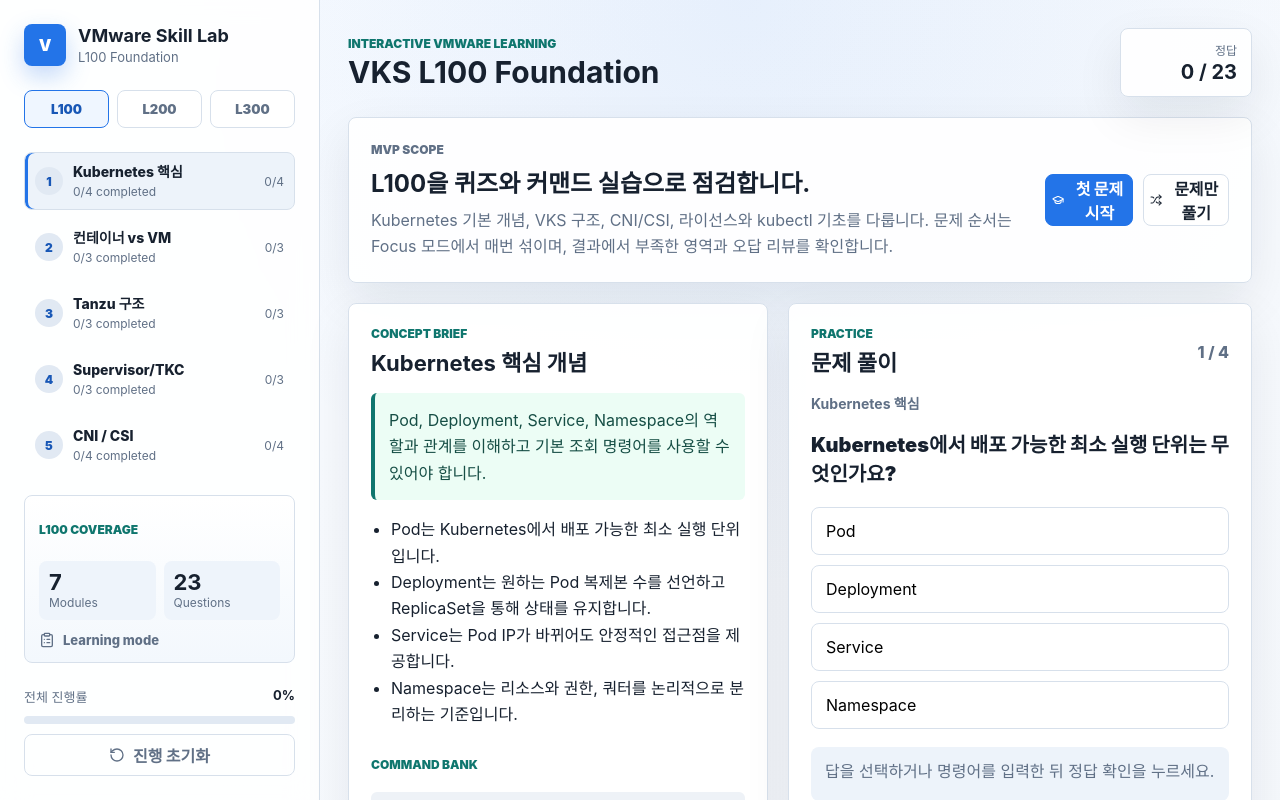
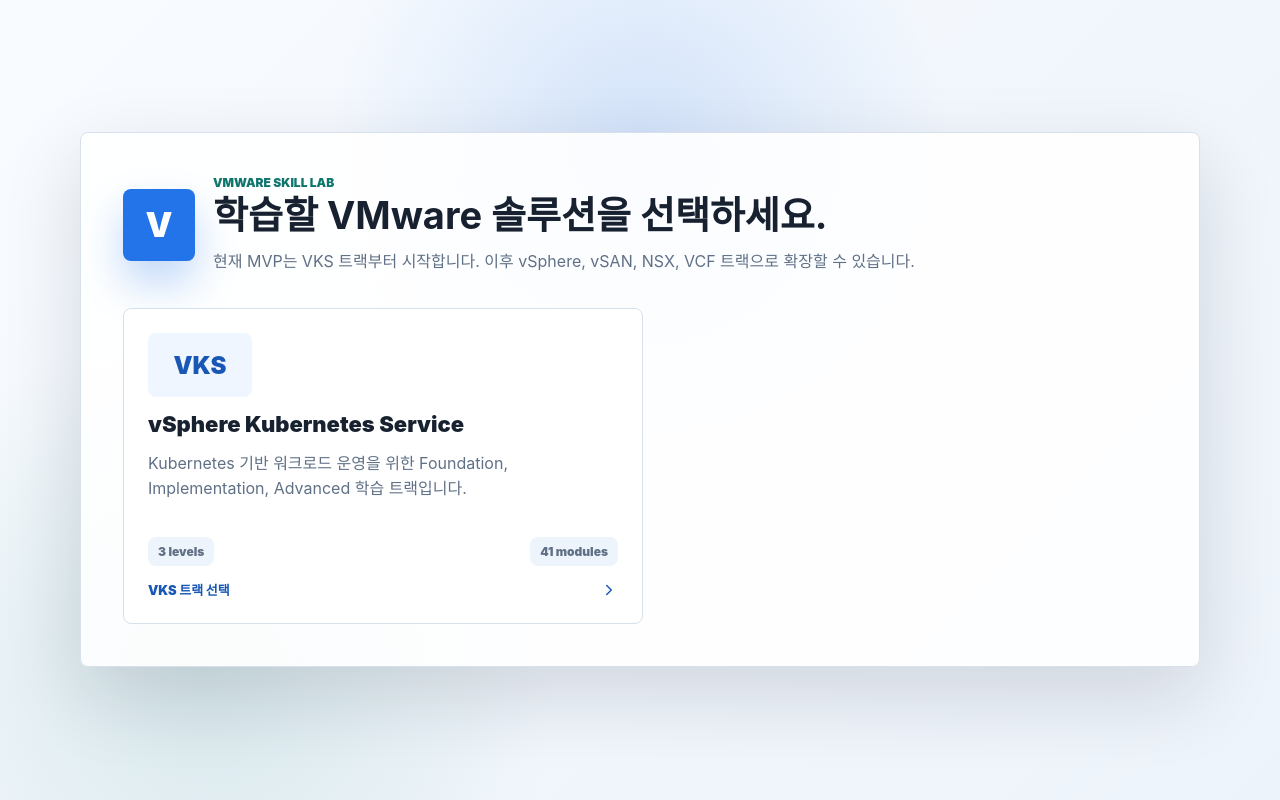
Before and after one commit to yurimheo/vmware-skill-lab, a React (Vite) app: page / in a window 1280 px wide. Shown: the top 800 px of the page. Built offline with nearby package versions, Linux system fonts and the light colour scheme.

Commit message:
Add solution and level launch screen

```diff
--- a/src/main.jsx
+++ b/src/main.jsx
@@ -64,6 +64,7 @@
   const [trackIndex, setTrackIndex] = useState(saved.trackIndex ?? 0);
   const selectedTrack = vksTracks[trackIndex] ?? vksTracks[0];
   const trackState = saved.tracks?.[selectedTrack.label] ?? {};
+  const [showGate, setShowGate] = useState(true);
   const [mode, setMode] = useState(saved.mode ?? "learn");
   const [moduleIndex, setModuleIndex] = useState(trackState.moduleIndex ?? 0);
   const [questionIndex, setQuestionIndex] = useState(trackState.questionIndex ?? 0);
@@ -112,6 +113,12 @@
     setFocusOrder(savedForTrack.focusOrder ?? []);
     setFocusCursor(savedForTrack.focusCursor ?? 0);
     setAnswers(savedForTrack.answers ?? {});
+  }
+
+  function enterTrack(index) {
+    selectTrack(index);
+    setShowGate(false);
+    requestAnimationFrame(() => window.scrollTo({ top: 0, behavior: "smooth" }));
   }
 
   function getFocusItem() {
@@ -251,6 +258,10 @@
     .filter(({ score }) => score.total && Math.round((score.correct / score.total) * 100) < 70);
   const incorrect = questionPool.filter((item) => answers[item.key]?.checked && !answers[item.key]?.correct);
 
+  if (showGate) {
+    return <LaunchScreen saved={saved} selectedIndex={trackIndex} onSelect={enterTrack} />;
+  }
+
   return (
     <div className={`app-shell ${mode === "focus" ? "focus-mode" : ""}`}>
       <aside className="sidebar">
@@ -260,19 +271,6 @@
             <h1>VMware Skill Lab</h1>
             <p>{selectedTrack.level}</p>
           </div>
-        </div>
-
-        <div className="level-tabs" aria-label="VKS levels">
-          {vksTracks.map((track, index) => (
-            <button
-              className={index === trackIndex ? "active" : ""}
-              key={track.label}
-              type="button"
-              onClick={() => selectTrack(index)}
-            >
-              {track.label}
-            </button>
-          ))}
         </div>
 
         <nav className="module-list" aria-label={`${selectedTrack.label} modules`}>
@@ -320,6 +318,9 @@
             <ClipboardList size={16} />
             <span>{mode === "focus" ? "Focus session active" : "Learning mode"}</span>
           </div>
+          <button className="ghost-button compact-button" type="button" onClick={() => setShowGate(true)}>
+            레벨 다시 선택
+          </button>
         </div>
 
         <div className="sidebar-footer">
@@ -407,6 +408,96 @@
         )}
       </main>
     </div>
+  );
+}
+
+function LaunchScreen({ saved, selectedIndex, onSelect }) {
+  const [solutionSelected, setSolutionSelected] = useState(false);
+
+  return (
+    <main className="launch-screen">
+      <section className="launch-hero" aria-label="VKS level selection">
+        <div className="launch-signal" aria-hidden="true">
+          <span />
+          <span />
+          <span />
+        </div>
+
+        <div className="launch-title">
+          <span className="launch-mark">V</span>
+          <div>
+            <p className="eyebrow">VMware Skill Lab</p>
+            <h1>{solutionSelected ? "학습할 VKS 레벨을 선택하세요." : "학습할 VMware 솔루션을 선택하세요."}</h1>
+            <p>
+              {solutionSelected
+                ? "각 레벨은 개념 학습, 문제 풀이, 커맨드 실습, 결과 리포트로 구성됩니다."
+                : "현재 MVP는 VKS 트랙부터 시작합니다. 이후 vSphere, vSAN, NSX, VCF 트랙으로 확장할 수 있습니다."}
+            </p>
+          </div>
+        </div>
+
+        {!solutionSelected ? (
+          <div className="solution-grid">
+            <button className="solution-card selected" type="button" onClick={() => setSolutionSelected(true)}>
+              <span className="solution-icon">VKS</span>
+              <span className="profile-name">vSphere Kubernetes Service</span>
+              <span className="profile-description">
+                Kubernetes 기반 워크로드 운영을 위한 Foundation, Implementation, Advanced 학습 트랙입니다.
+              </span>
+              <span className="profile-stats">
+                <span>3 levels</span>
+                <span>{vksTracks.reduce((total, track) => total + track.modules.length, 0)} modules</span>
+              </span>
+              <span className="profile-footer">
+                <span>VKS 트랙 선택</span>
+                <ChevronRight size={18} />
+              </span>
+            </button>
+          </div>
+        ) : (
+          <>
+            <button className="back-link" type="button" onClick={() => setSolutionSelected(false)}>
+              솔루션 다시 선택
+            </button>
+            <div className="profile-grid">
+              {vksTracks.map((track, index) => {
+                const pool = allQuestions(track);
+                const savedAnswers = saved.tracks?.[track.label]?.answers ?? {};
+                const completed = pool.filter((item) => savedAnswers[item.key]?.checked).length;
+                const correct = pool.filter((item) => savedAnswers[item.key]?.correct).length;
+                const percent = pool.length ? Math.round((completed / pool.length) * 100) : 0;
+
+                return (
+                  <button
+                    className={`profile-card ${index === selectedIndex ? "selected" : ""}`}
+                    key={track.label}
+                    type="button"
+                    onClick={() => onSelect(index)}
+                  >
+                    <span className="profile-level">{track.label}</span>
+                    <span className="profile-name">{track.level.replace(`${track.label} `, "")}</span>
+                    <span className="profile-description">{track.description}</span>
+                    <span className="profile-stats">
+                      <span>{track.modules.length} modules</span>
+                      <span>{pool.length} questions</span>
+                    </span>
+                    <span className="profile-progress" aria-hidden="true">
+                      <span style={{ width: `${percent}%` }} />
+                    </span>
+                    <span className="profile-footer">
+                      <span>
+                        {completed}/{pool.length} completed · {correct} correct
+                      </span>
+                      <ChevronRight size={18} />
+                    </span>
+                  </button>
+                );
+              })}
+            </div>
+          </>
+        )}
+      </section>
+    </main>
   );
 }
 
--- a/src/styles.css
+++ b/src/styles.css
@@ -271,6 +271,233 @@
 .workspace {
   min-width: 0;
   padding: 28px;
+}
+
+.launch-screen {
+  display: grid;
+  min-height: 100vh;
+  place-items: center;
+  padding: 36px;
+  background:
+    radial-gradient(circle at 50% 18%, rgba(35, 116, 232, 0.16), transparent 34%),
+    radial-gradient(circle at 16% 84%, rgba(15, 118, 110, 0.12), transparent 28%),
+    linear-gradient(135deg, #f8fbff, #edf3fa);
+}
+
+.launch-hero {
+  position: relative;
+  width: min(1120px, 100%);
+  overflow: hidden;
+  padding: 42px;
+  border: 1px solid var(--line);
+  border-radius: 8px;
+  background: rgba(255, 255, 255, 0.88);
+  box-shadow: 0 28px 80px rgba(15, 23, 42, 0.14);
+  animation: launchIn 460ms cubic-bezier(0.2, 0.8, 0.2, 1) both;
+}
+
+.launch-signal {
+  position: absolute;
+  top: 28px;
+  right: 36px;
+  display: flex;
+  gap: 7px;
+}
+
+.launch-signal span {
+  display: block;
+  width: 10px;
+  height: 42px;
+  border-radius: 999px;
+  background: linear-gradient(180deg, var(--blue), var(--teal));
+  opacity: 0.22;
+  transform-origin: bottom;
+  animation: signalPulse 900ms ease-in-out both;
+}
+
+.launch-signal span:nth-child(2) {
+  animation-delay: 90ms;
+}
+
+.launch-signal span:nth-child(3) {
+  animation-delay: 180ms;
+}
+
+.launch-title {
+  display: flex;
+  align-items: center;
+  gap: 18px;
+  max-width: 820px;
+  margin-bottom: 34px;
+}
+
+.launch-mark {
+  display: grid;
+  width: 72px;
+  height: 72px;
+  flex: 0 0 auto;
+  place-items: center;
+  border-radius: 8px;
+  background: var(--blue);
+  color: #fff;
+  font-size: 34px;
+  font-weight: 900;
+  box-shadow: 0 22px 42px rgba(35, 116, 232, 0.28);
+}
+
+.launch-title h1,
+.launch-title p {
+  margin: 0;
+}
+
+.launch-title h1 {
+  margin-top: 4px;
+  font-size: 38px;
+  line-height: 1.15;
+}
+
+.launch-title p:last-child {
+  margin-top: 10px;
+  color: var(--muted);
+  font-size: 16px;
+  line-height: 1.65;
+}
+
+.solution-grid,
+.profile-grid {
+  display: grid;
+  gap: 18px;
+}
+
+.solution-grid {
+  grid-template-columns: minmax(0, 520px);
+}
+
+.profile-grid {
+  grid-template-columns: repeat(3, minmax(0, 1fr));
+}
+
+.solution-card,
+.profile-card {
+  position: relative;
+  display: grid;
+  min-height: 270px;
+  gap: 14px;
+  padding: 24px;
+  overflow: hidden;
+  border: 1px solid var(--line);
+  border-radius: 8px;
+  background: #fff;
+  color: var(--ink);
+  text-align: left;
+  cursor: pointer;
+}
+
+.solution-card::before,
+.profile-card::before {
+  content: "";
+  position: absolute;
+  inset: 0;
+  background: linear-gradient(135deg, rgba(35, 116, 232, 0.12), transparent 42%);
+  opacity: 0;
+  transition: opacity 160ms ease;
+}
+
+.solution-card:hover,
+.profile-card:hover,
+.profile-card.selected {
+  border-color: var(--blue);
+  box-shadow: 0 22px 46px rgba(35, 116, 232, 0.14);
+}
+
+.solution-card:hover::before,
+.profile-card:hover::before,
+.profile-card.selected::before {
+  opacity: 1;
+}
+
+.solution-card > *,
+.profile-card > * {
+  position: relative;
+}
+
+.solution-icon,
+.profile-level {
+  display: grid;
+  width: 86px;
+  height: 64px;
+  place-items: center;
+  border-radius: 8px;
+  background: #eff6ff;
+  color: var(--blue-dark);
+  font-size: 24px;
+  font-weight: 900;
+}
+
+.solution-icon {
+  width: 104px;
+}
+
+.profile-name {
+  display: block;
+  font-size: 22px;
+  font-weight: 900;
+  line-height: 1.2;
+}
+
+.profile-description {
+  display: block;
+  min-height: 72px;
+  color: var(--muted);
+  line-height: 1.55;
+}
+
+.profile-stats,
+.profile-footer {
+  display: flex;
+  align-items: center;
+  justify-content: space-between;
+  gap: 10px;
+}
+
+.profile-stats span {
+  padding: 7px 10px;
+  border-radius: 8px;
+  background: #eef4fb;
+  color: var(--muted);
+  font-size: 12px;
+  font-weight: 900;
+}
+
+.profile-progress {
+  height: 8px;
+  overflow: hidden;
+  border-radius: 999px;
+  background: #e1e9f3;
+}
+
+.profile-progress span {
+  display: block;
+  height: 100%;
+  border-radius: inherit;
+  background: linear-gradient(90deg, var(--teal), var(--blue));
+}
+
+.profile-footer {
+  color: var(--blue-dark);
+  font-size: 13px;
+  font-weight: 900;
+}
+
+.back-link {
+  width: fit-content;
+  margin-bottom: 14px;
+  padding: 0;
+  border: 0;
+  background: transparent;
+  color: var(--muted);
+  font-weight: 900;
+  cursor: pointer;
 }
 
 .topbar,
@@ -571,6 +798,10 @@
   color: var(--muted);
 }
 
+.compact-button {
+  min-height: 38px;
+}
+
 .result-summary {
   display: grid;
   grid-template-columns: repeat(3, minmax(0, 1fr));
@@ -695,6 +926,32 @@
   }
 }
 
+@keyframes launchIn {
+  from {
+    opacity: 0;
+    transform: translateY(18px) scale(0.98);
+  }
+  to {
+    opacity: 1;
+    transform: translateY(0) scale(1);
+  }
+}
+
+@keyframes signalPulse {
+  0% {
+    opacity: 0;
+    transform: scaleY(0.35);
+  }
+  45% {
+    opacity: 0.45;
+    transform: scaleY(1.12);
+  }
+  100% {
+    opacity: 0.22;
+    transform: scaleY(1);
+  }
+}
+
 @media (max-width: 1020px) {
   .app-shell {
     grid-template-columns: 1fr;
@@ -708,12 +965,37 @@
   .content-grid {
     grid-template-columns: 1fr;
   }
+
+  .profile-grid {
+    grid-template-columns: 1fr;
+  }
 }
 
 @media (max-width: 680px) {
   .workspace,
   .sidebar {
     padding: 16px;
+  }
+
+  .launch-screen {
+    padding: 16px;
+  }
+
+  .launch-hero {
+    padding: 22px;
+  }
+
+  .launch-title {
+    align-items: flex-start;
+    flex-direction: column;
+  }
+
+  .launch-title h1 {
+    font-size: 28px;
+  }
+
+  .launch-signal {
+    display: none;
   }
 
   .topbar,
```
